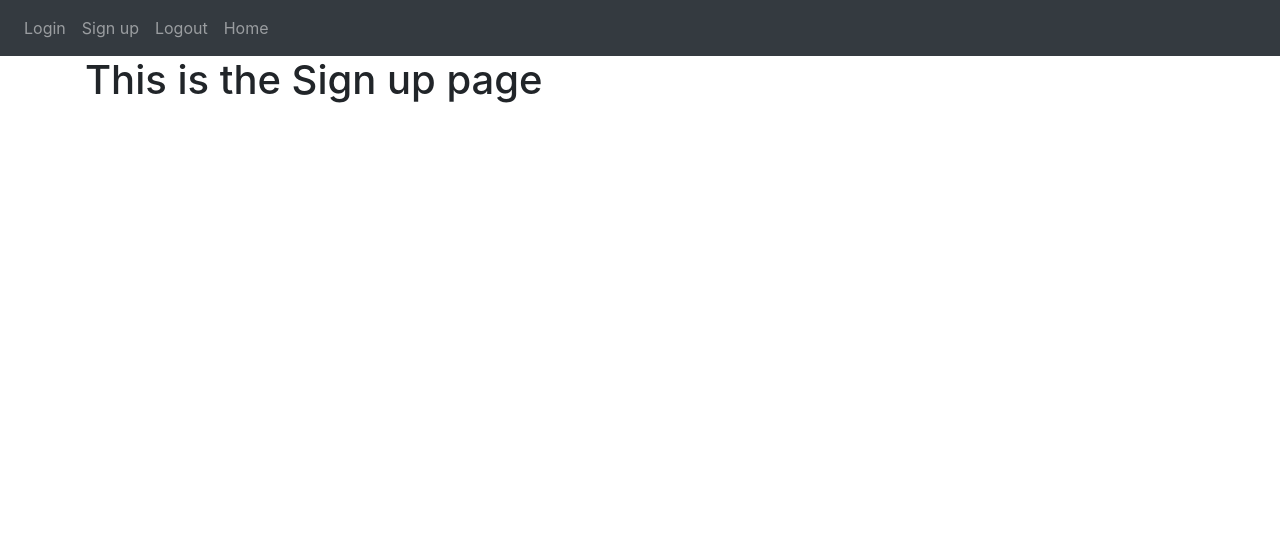
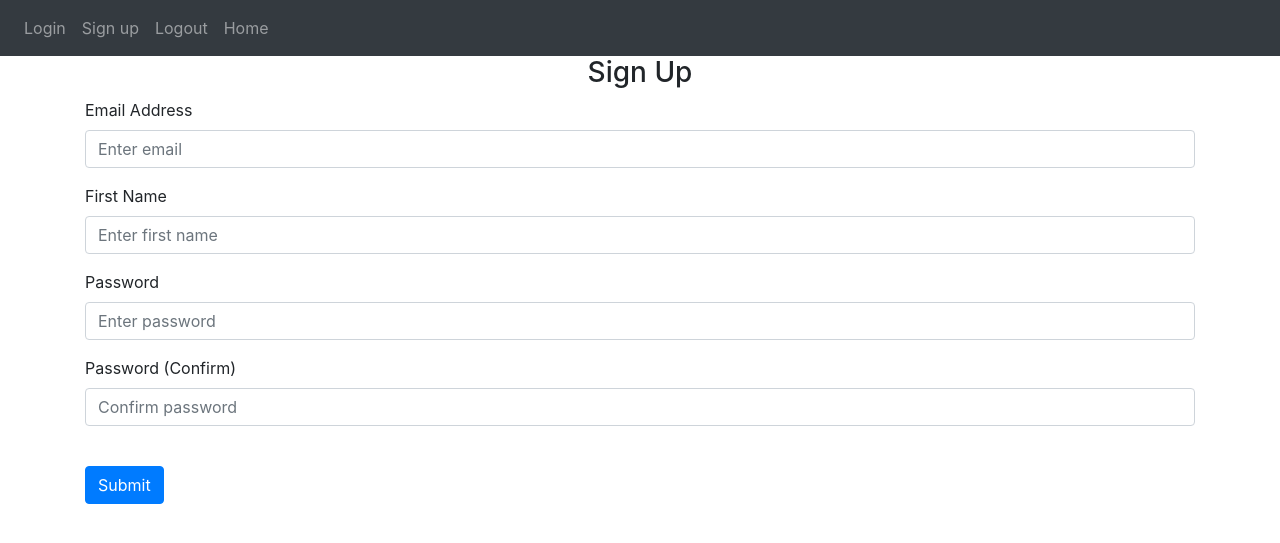
Before and after one commit to ronaldkwan93/flask_todo, a Flask app: page /sign-up in a window 1280 px wide. Shown: the top 543 px of the page. Run offline with Flask 3, Linux system fonts and the light colour scheme; some libraries are stand-ins or nearby versions.

Commit message:
Sign up page

```diff
--- a/website/templates/sign_up.html
+++ b/website/templates/sign_up.html
@@ -1,7 +1,25 @@
 {% extends "base.html" %} {% block title %}Sign up{% endblock %}
 
 {% block content %}
-<h1>
-    This is the Sign up page
-</h1>
+<form method="POST">
+    <h3 align="center">Sign Up</h3>
+    <div class="form-group">
+        <label for="email">Email Address</label>
+        <input type="email" class="form-control" id="email" name="email" placeholder="Enter email"/>
+    </div>
+    <div class="form-group">
+        <label for="firstName">First Name</label>
+        <input type="text" class="form-control" id="firstName" name="firstName" placeholder="Enter first name"/>
+    </div>
+    <div class="form-group">
+        <label for="password1">Password</label>
+        <input type="password" class="form-control" id="password1" name="password1" placeholder="Enter password"/>
+    </div>
+    <div class="form-group">
+        <label for="password2">Password (Confirm)</label>
+        <input type="password" class="form-control" id="password2" name="password2" placeholder="Confirm password"/>
+    </div>
+    <br />
+    <button type="submit" class="btn btn-primary">Submit</button>
+</form>
 {% endblock %}
```
